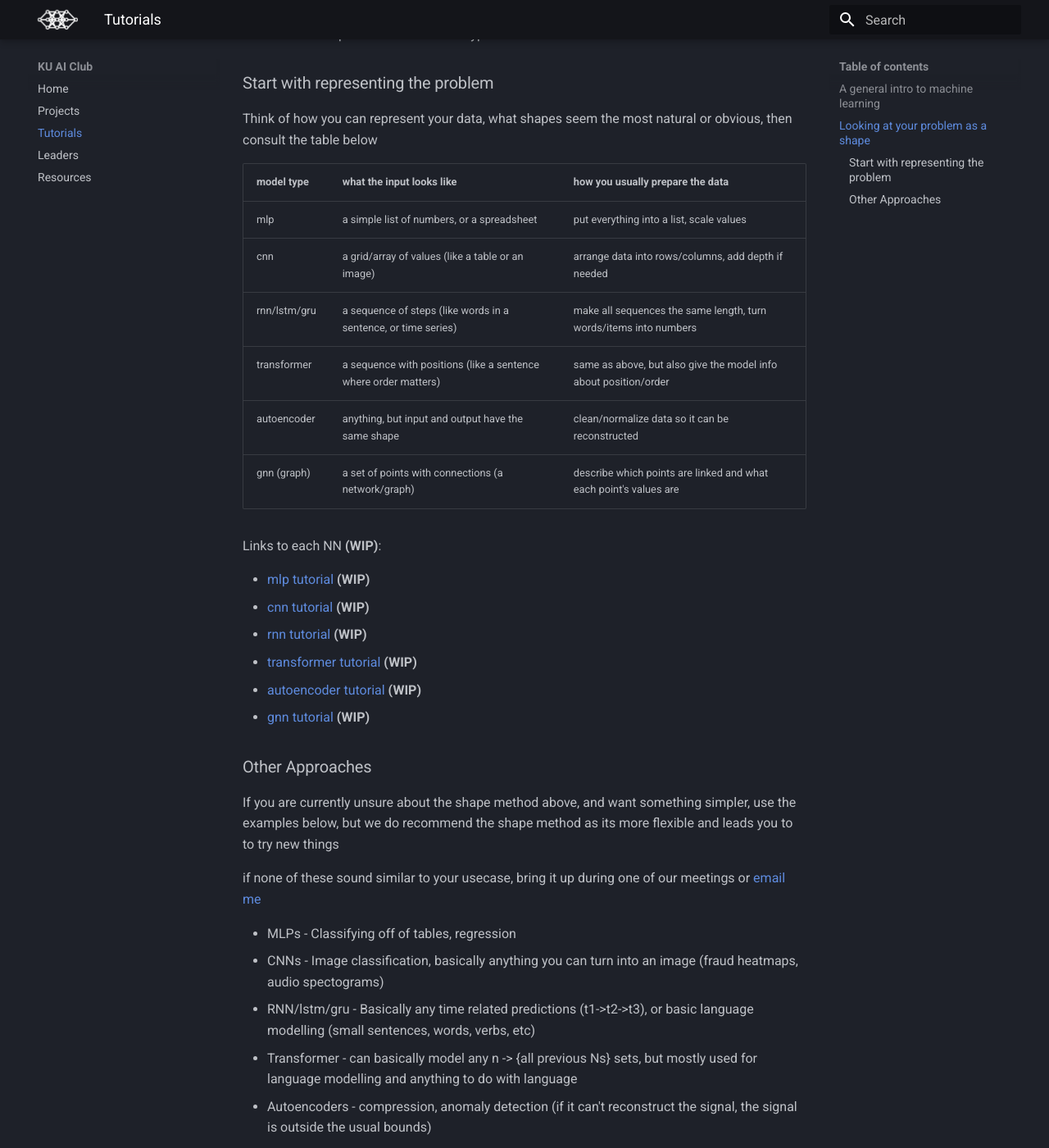
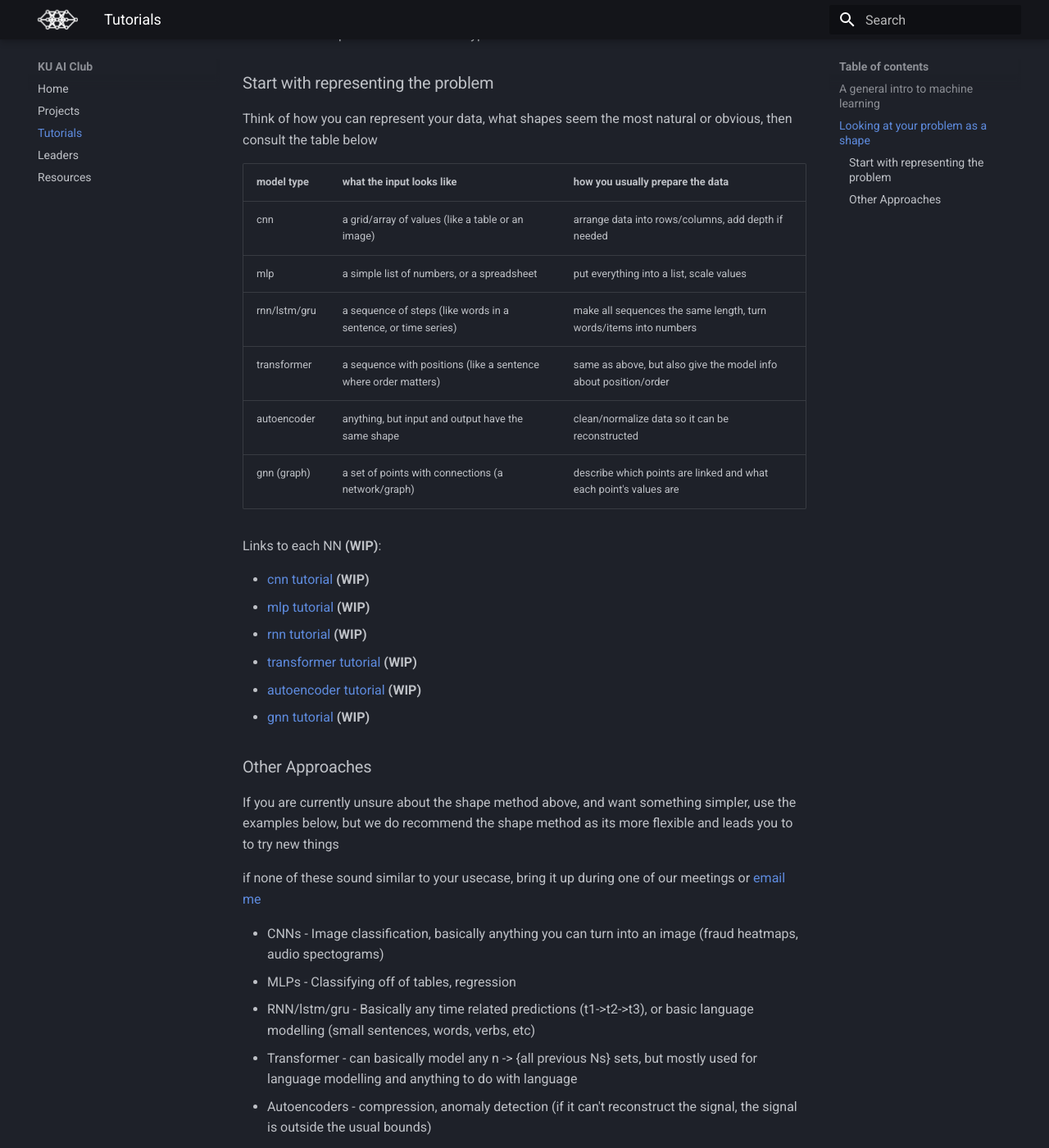
Before and after one commit to KUAIOrganization/KUAIOrganization.github.io, an MkDocs documentation site: the page built from docs/tutorials.md, in a window 1280 px wide and 1400 px high, scrolled down 629 px. Shown: the whole window at 82% size. Built offline with MkDocs 1.6.1 and Material for MkDocs 9.7.7, drawn with Linux system fonts in a browser that asks for light colours.

Commit message:
Update tutorials.md

```diff
--- a/docs/tutorials.md
+++ b/docs/tutorials.md
@@ -24,8 +24,8 @@ Think of how you can represent your data, what shapes seem the most natural or o
 
 | model type   | what the input looks like                           | how you usually prepare the data            |
 |--------------|-----------------------------------------------------|---------------------------------------------|
+| cnn          | a grid/array of values (like a table or an image)   | arrange data into rows/columns, add depth if needed |
 | mlp          | a simple list of numbers, or a spreadsheet          | put everything into a list, scale values    |
-| cnn          | a grid/array of values (like a table or an image)   | arrange data into rows/columns, add depth if needed |
 | rnn/lstm/gru | a sequence of steps (like words in a sentence, or time series) | make all sequences the same length, turn words/items into numbers |
 | transformer  | a sequence with positions (like a sentence where order matters) | same as above, but also give the model info about position/order |
 | autoencoder  | anything, but input and output have the same shape  | clean/normalize data so it can be reconstructed |
@@ -33,8 +33,8 @@ Think of how you can represent your data, what shapes seem the most natural or o
 
 Links to each NN **(WIP)**:
 
+- [cnn tutorial](tutorials/cnn.md)  **(WIP)**
 - [mlp tutorial](tutorials/mlp.md)  **(WIP)**
-- [cnn tutorial](tutorials/cnn.md)  **(WIP)**
 - [rnn tutorial](tutorials/rnn.md)  **(WIP)**
 - [transformer tutorial](tutorials/transformers.md)  **(WIP)**
 - [autoencoder tutorial](tutorials/autoencoders.md)  **(WIP)**
@@ -46,8 +46,8 @@ If you are currently unsure about the shape method above, and want something sim
 
 if none of these sound similar to your usecase, bring it up during one of our meetings or [email me](mailto:vatsapandey123@gmail.com)
 
+ - CNNs - Image classification, basically anything you can turn into an image (fraud heatmaps, audio spectograms)
  - MLPs - Classifying off of tables, regression
- - CNNs - Image classification, basically anything you can turn into an image (fraud heatmaps, audio spectograms)
  - RNN/lstm/gru - Basically any time related predictions (t1->t2->t3), or basic language modelling (small sentences, words, verbs, etc)
  - Transformer - can basically model any n -> {all previous Ns} sets, but mostly used for language modelling and anything to do with language
  - Autoencoders - compression, anomaly detection (if it can't reconstruct the signal, the signal is outside the usual bounds)
```
